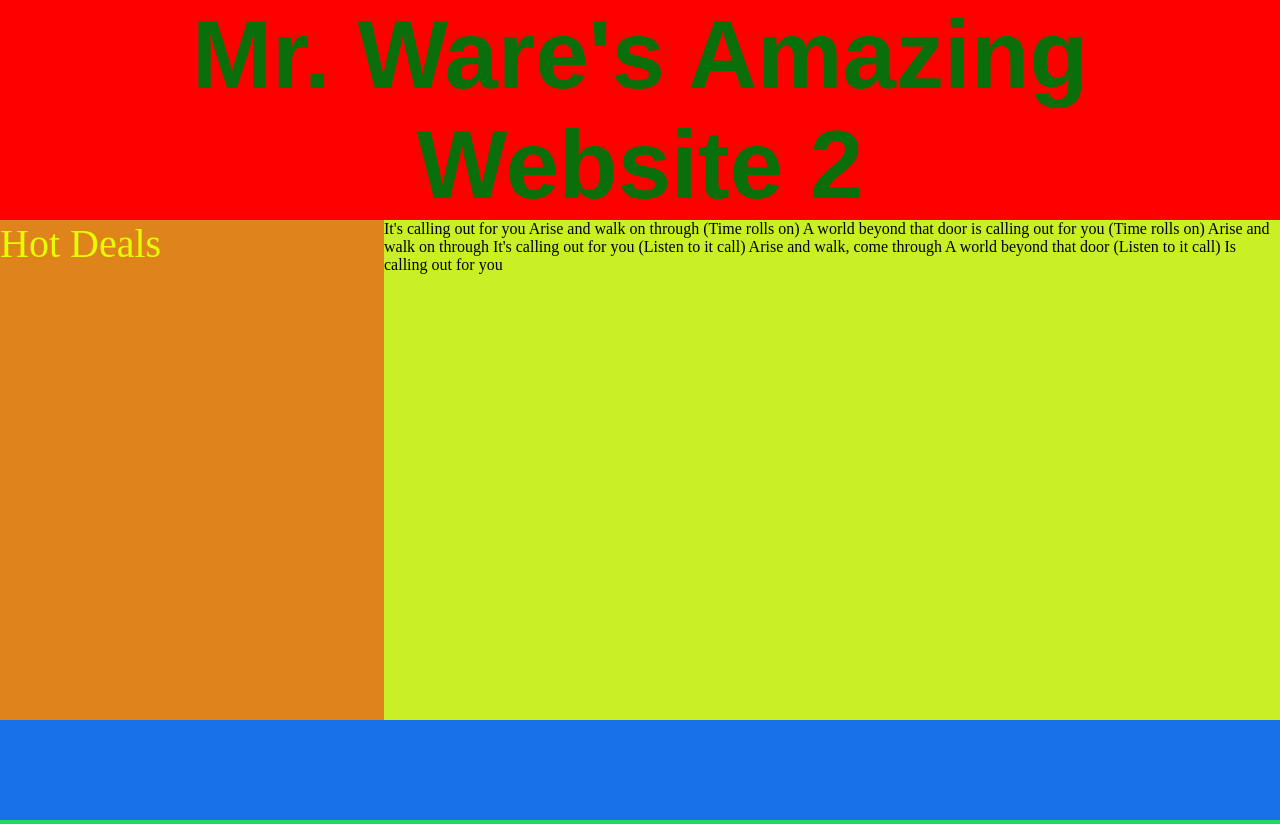
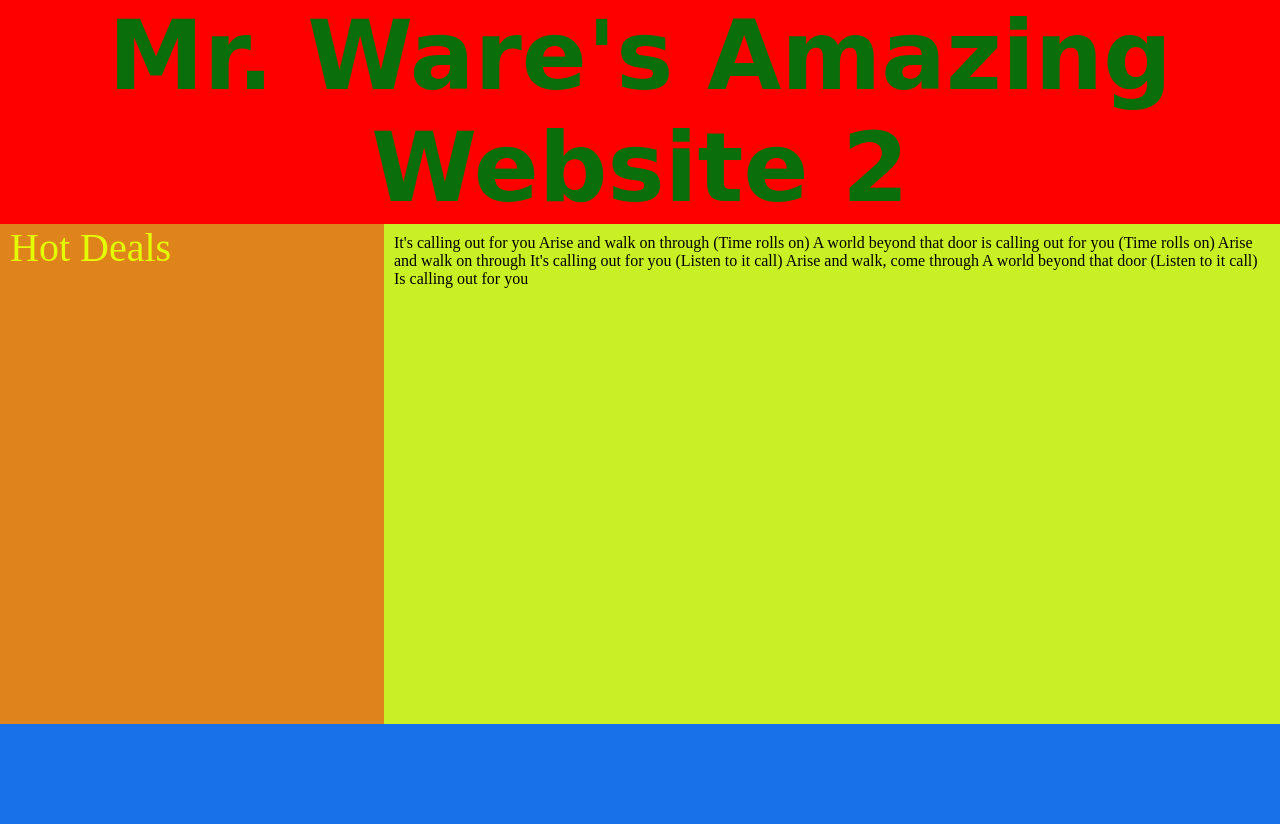
Before and after one commit to jonathanware/CSS-Site2021, a plain HTML site: page index.html in a window 1280 px wide. Drawn offline with Linux system fonts and the light colour scheme.

Commit message:
updated floats

```diff
--- a/style.css
+++ b/style.css
@@ -3,7 +3,7 @@ body {
 }
 h1 {
     color:#0a6f0a;
-    font-family: sans-serif;
+    font-family: cursive;
     text-align: center;
     font-size: 72pt;
 }
@@ -35,7 +35,7 @@ div.left {
     background-color: #de841a;
 }
 div.right {
-    float: right;
+    float: left;
     width: 70%;
     height: 500px;
     background-color: #c9f024;
@@ -46,3 +46,7 @@ div.footer {
     height: 100px;
     background-color: #1971ea;
 }
+
+p, a {
+    margin: 10px;
+}
```
